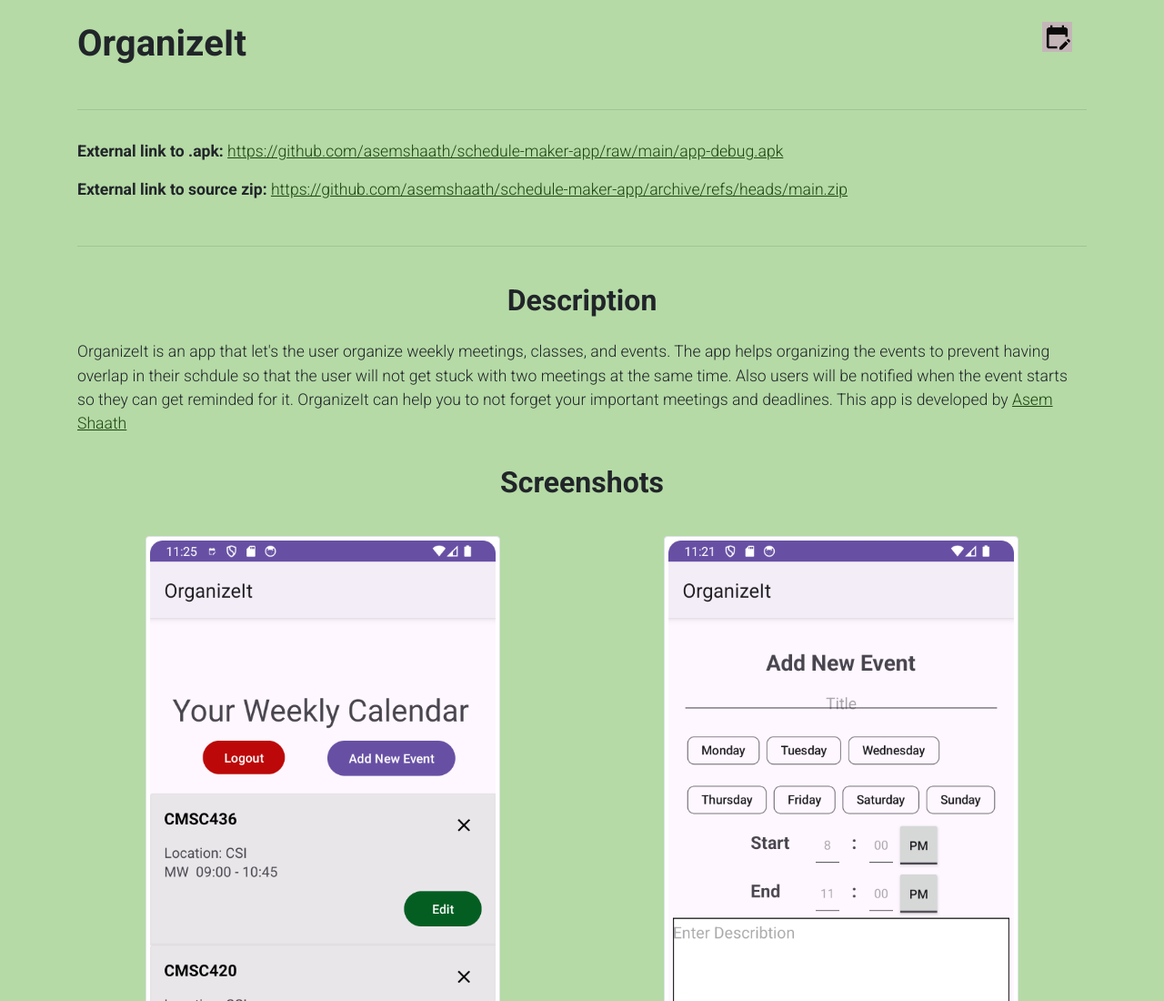
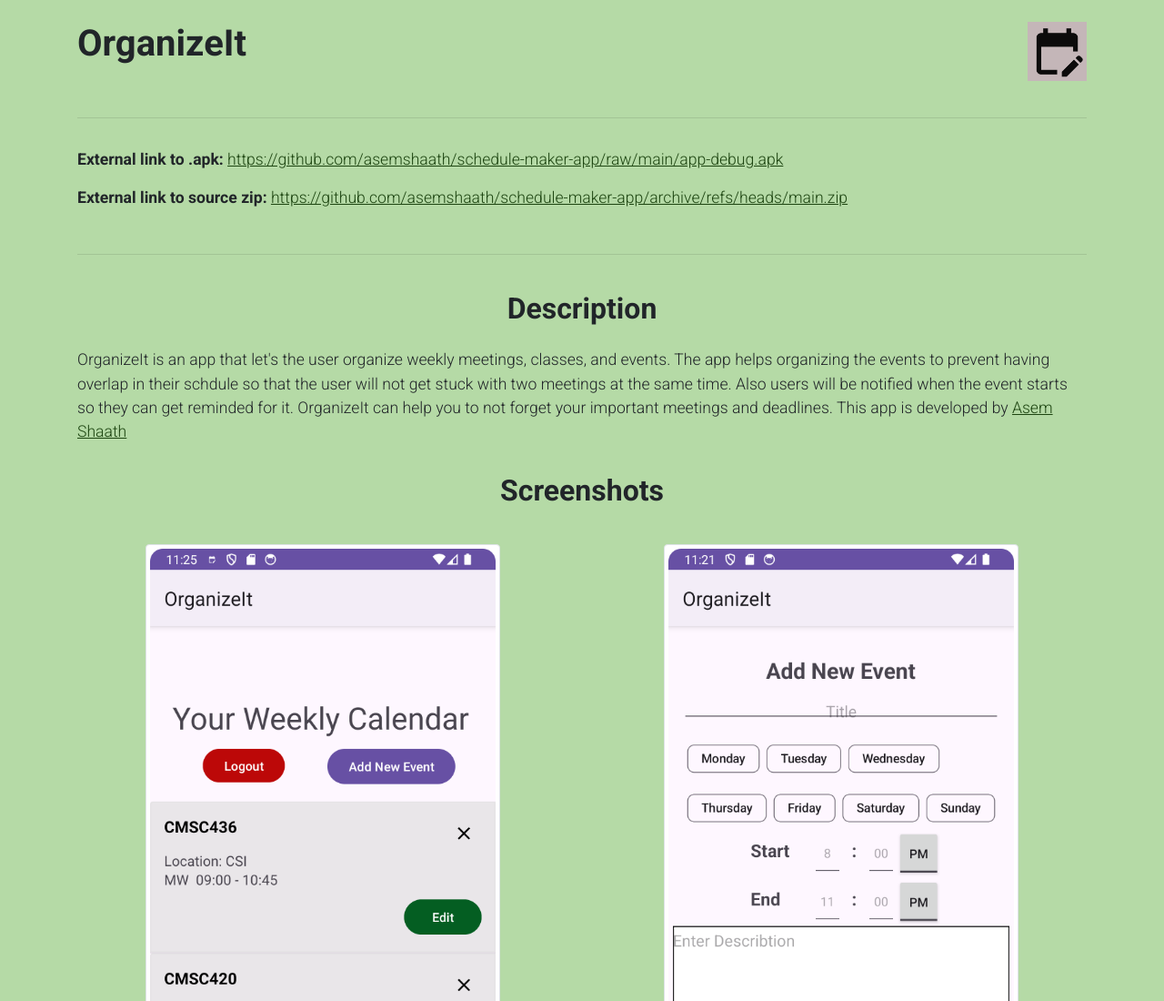
Before and after one commit to asemshaath/organizeit, a plain HTML site: page index.html in a window 1280 px wide. Shown: the top 1100 px of the page at 91% size. Drawn offline with nearby package versions, Linux system fonts and the light colour scheme.

Commit message:
Update index.html

```diff
--- a/index.html
+++ b/index.html
@@ -45,7 +45,7 @@
 				<h1>OrganizeIt</h1>
 			</div>
             <div class="col-sm-1">
-				<img src="ic_launcher-playstore.png" width="50%">
+				<img src="ic_launcher-playstore.png" width="100%">
 			</div>
 
 		</div>
```
